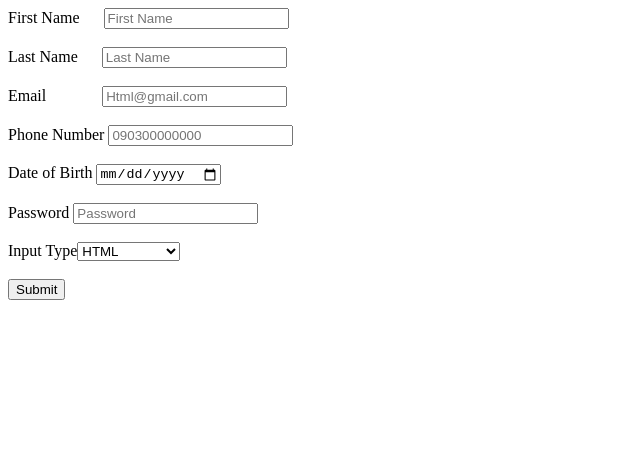
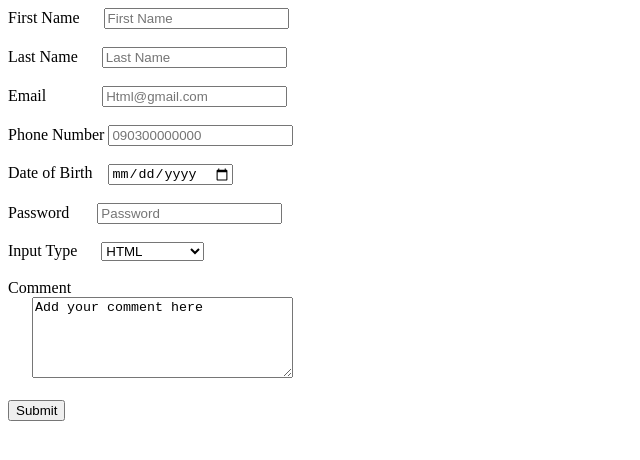
Before and after one commit to Charles54/HTMLContd, a plain HTML site: page index.html in a window 1280 px wide. Shown: the whole page, without its empty margins (0-640 px from the left). Drawn offline with Linux system fonts and the light colour scheme.

Commit message:
text area added

```diff
--- a/index.html
+++ b/index.html
@@ -21,13 +21,13 @@
     <label>Phone Number</label>
     <input type="number" placeholder="090300000000"><br><br>
 
-    <label>Date of Birth</label>
+    <label>Date of Birth</label>&nbsp;&nbsp;&nbsp;
     <input type="date" placeholder="18/01/1960"><br><br>
 
-    <label>Password</label>
+    <label>Password</label>&nbsp;&nbsp;&nbsp;&nbsp;&nbsp;&nbsp;
     <input type="password" placeholder="Password"><br><br>
 
-   <label>Input Type</label><select>
+   <label>Input Type</label>&nbsp;&nbsp;&nbsp;&nbsp;&nbsp;&nbsp;<select>
         <option value="HTML">HTML</option>
         <option value="CSS">CSS</option>
         <option value="JAVASCRIPT">JAVASCRIPT</option>
@@ -35,7 +35,11 @@
     </select>
 
     <br><br>
-
+<label>Comment</label><br>
+&nbsp;&nbsp;&nbsp;&nbsp;&nbsp;&nbsp;<textarea cols="30" rows="5" >
+Add your comment here
+</textarea>
+<br><br>
     <input type="submit">
 
 
```
